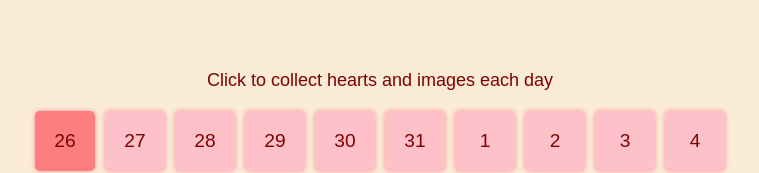
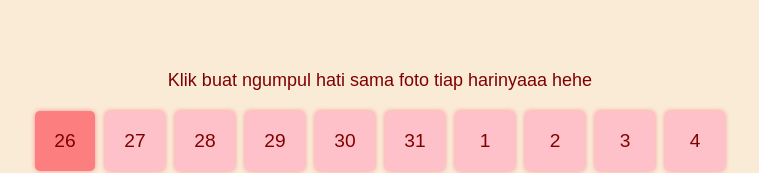
Before and after one commit to Murfygu/for-u, a plain HTML site: page index.html in a window 1280 px wide. Shown: the part 589-762 px from the top of the page, without its empty margins (260-1019 px from the left). Drawn offline with Linux system fonts and the light colour scheme.

Commit message:
Update index.html

```diff
--- a/index.html
+++ b/index.html
@@ -16,7 +16,7 @@
     </div>
 
     <div class="calendar-container">
-        <p>Click to collect hearts and images each day</p>
+        <p>Klik buat ngumpul hati sama foto tiap harinyaaa hehe</p>
         <div class="calendar" id="calendar"></div>
     </div>
 
```
